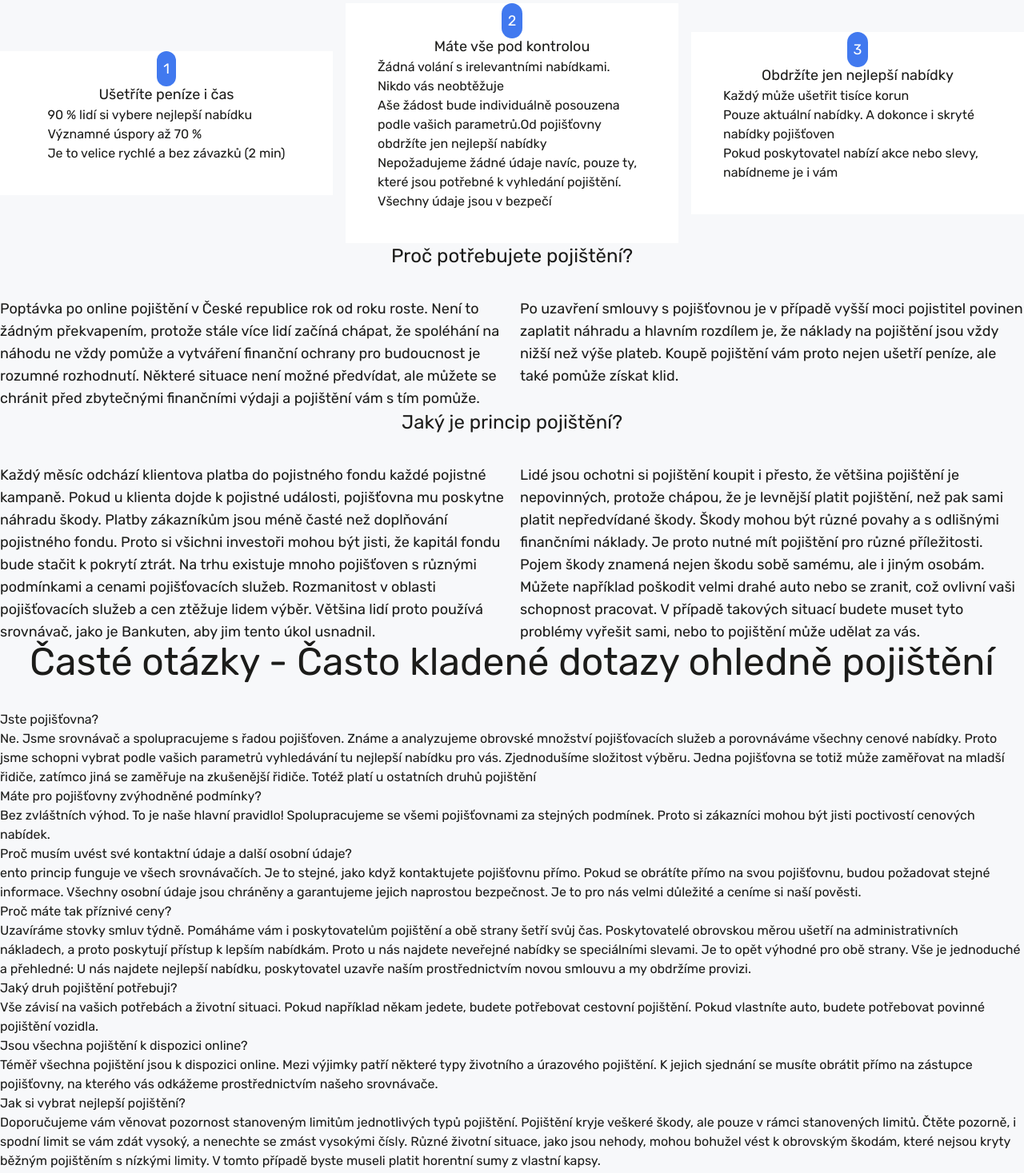
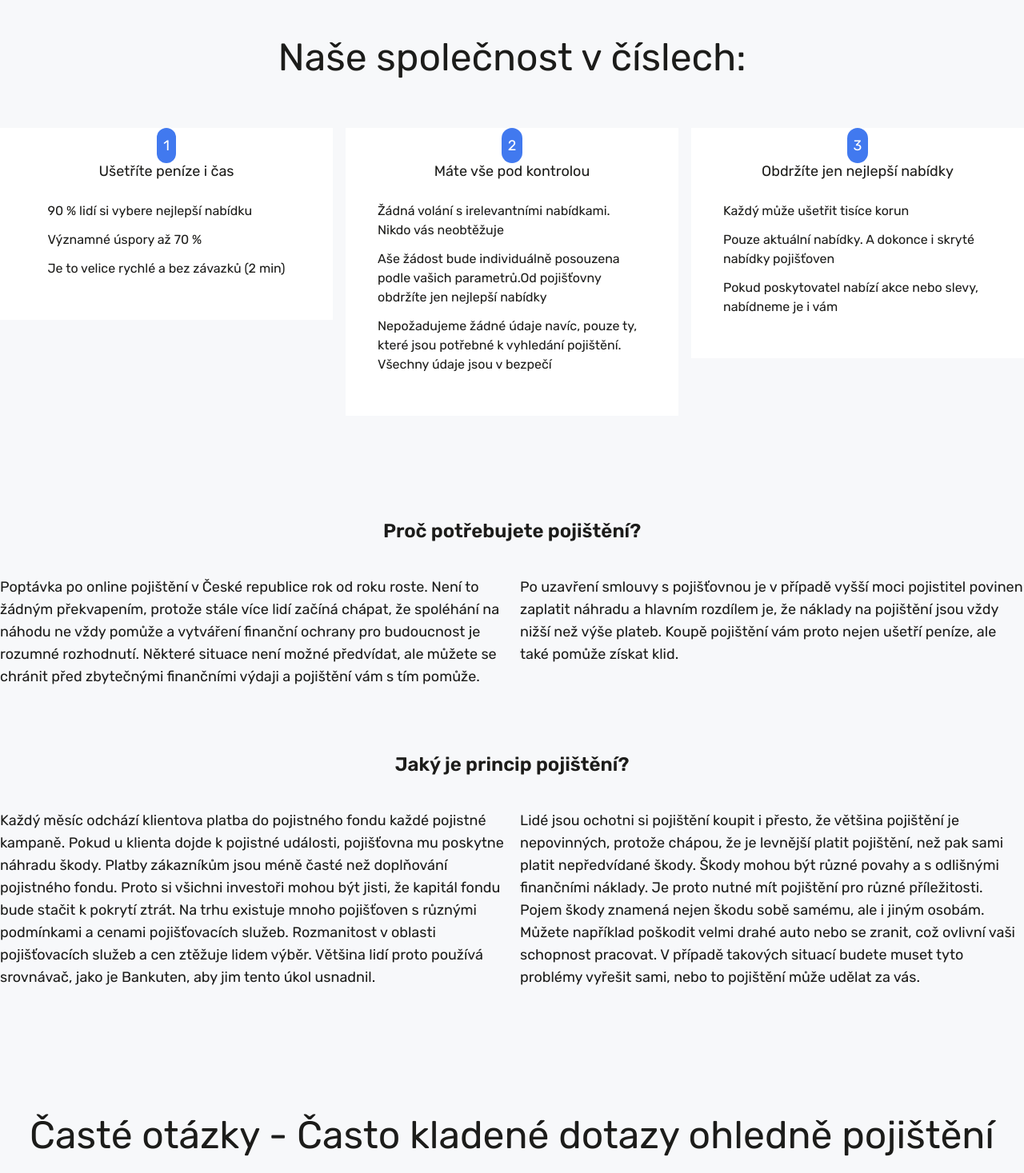
Before and after one commit to milkabaldi/bankuten, a React (Vite) app in the folder bankuten_apps/: page / in a window 1280 px wide. Shown: the part 3340-4807 px from the top of the page at 80% size. Built offline with nearby package versions, Linux system fonts and the light colour scheme.

Commit message:
Modal styling

```diff
--- a/bankuten_apps/src/components/Insurance.jsx
+++ b/bankuten_apps/src/components/Insurance.jsx
@@ -5,19 +5,19 @@ import data from '../constants/data'
 function Insurance() {
     return (
       <Fragment>
-        <div>
-          <div>
+        <div className='py-32'>
+          <div className='mb-16'>
             <h2 className='text-primary  text-5xl mb-9 text-center'>Naše společnost v číslech:</h2>
           </div>
-          <div className='grid grid-cols-3 justify-between items-center gap-4'>
+          <div className='grid grid-cols-3 justify-between items-start gap-4'>
             {data.insurance.map((item) => (
               <div className='flex flex-col items-center bg-white p-10 relative'>
                 <span className='text-dimWhite text-lg bg-dimLightBlue absolute top-0 p-2 rounded-full' key={item.number}>{item.number}</span>
-                <span className='text-primary text-lg' key={item.title}>{item.title}</span>
+                <span className='text-primary text-lg mb-6' key={item.title}>{item.title}</span>
                 <ul>
-                    <li className='text-primary' key={item.des1}>{item.des1}</li>
-                    <li className='text-primary' key={item.des2}>{item.des2}</li>
-                    <li className='text-primary' key={item.des3}>{item.des3}</li>
+                    <li className='text-primary mb-3' key={item.des1}>{item.des1}</li>
+                    <li className='text-primary mb-3' key={item.des2}>{item.des2}</li>
+                    <li className='text-primary mb-3' key={item.des3}>{item.des3}</li>
                 </ul>
               </div>
             ))}
@@ -25,8 +25,8 @@ function Insurance() {
         </div>
         <div className='flex flex-col '>
         {data.insuranceText.map((item) => (
-              <div >
-                <h3 className='text-primary  text-2xl mb-9 text-center' key={item.title}>{item.title}</h3>
+              <div className='mb-20'>
+                <h3 className='text-primary  text-2xl  text-center mb-10 font-semibold	' key={item.title}>{item.title}</h3>
                 <div className='grid grid-cols-2 gap-5'>
                   <p className='text-primary text-lg' key={item.text1}>{item.text1}</p>
                   <p className='text-primary text-lg' key={item.text2}>{item.text2}</p>
--- a/bankuten_apps/src/components/Modal.jsx
+++ b/bankuten_apps/src/components/Modal.jsx
@@ -7,19 +7,25 @@ import data from '../constants/data'
 function Modal() {
   return (
     <Fragment>
-      <div>
-        <h2 className='text-primary  text-5xl mb-9 text-center'>Časté otázky - Často kladené dotazy ohledně pojištění</h2>
+      <div className='py-20'>
+      <div className='mb-20'>
+        <h2 className='text-primary  text-5xl text-center'>Časté otázky - Často kladené dotazy ohledně pojištění</h2>
       </div>
       <div>
       {data.modal.map((item) => (
             <div>
-              <span className='text-primary' key={item.title}>{item.title}</span>
-              <div>
-                <p className='text-primary' key={item.text}>{item.text}</p>
+              <div className='bg-dimGrey py-6 px-10 mb-10'>
+              <span className='text-primary font-medium	' key={item.title}>{item.title}</span>
+              </div>
+
+              <div className='mb-10 hidden'>
+                <p className='text-primary ' key={item.text}>{item.text}</p>
               </div>
             </div>
           ))}
       </div>
+      </div>
+
     </Fragment>
   )
 }
```
